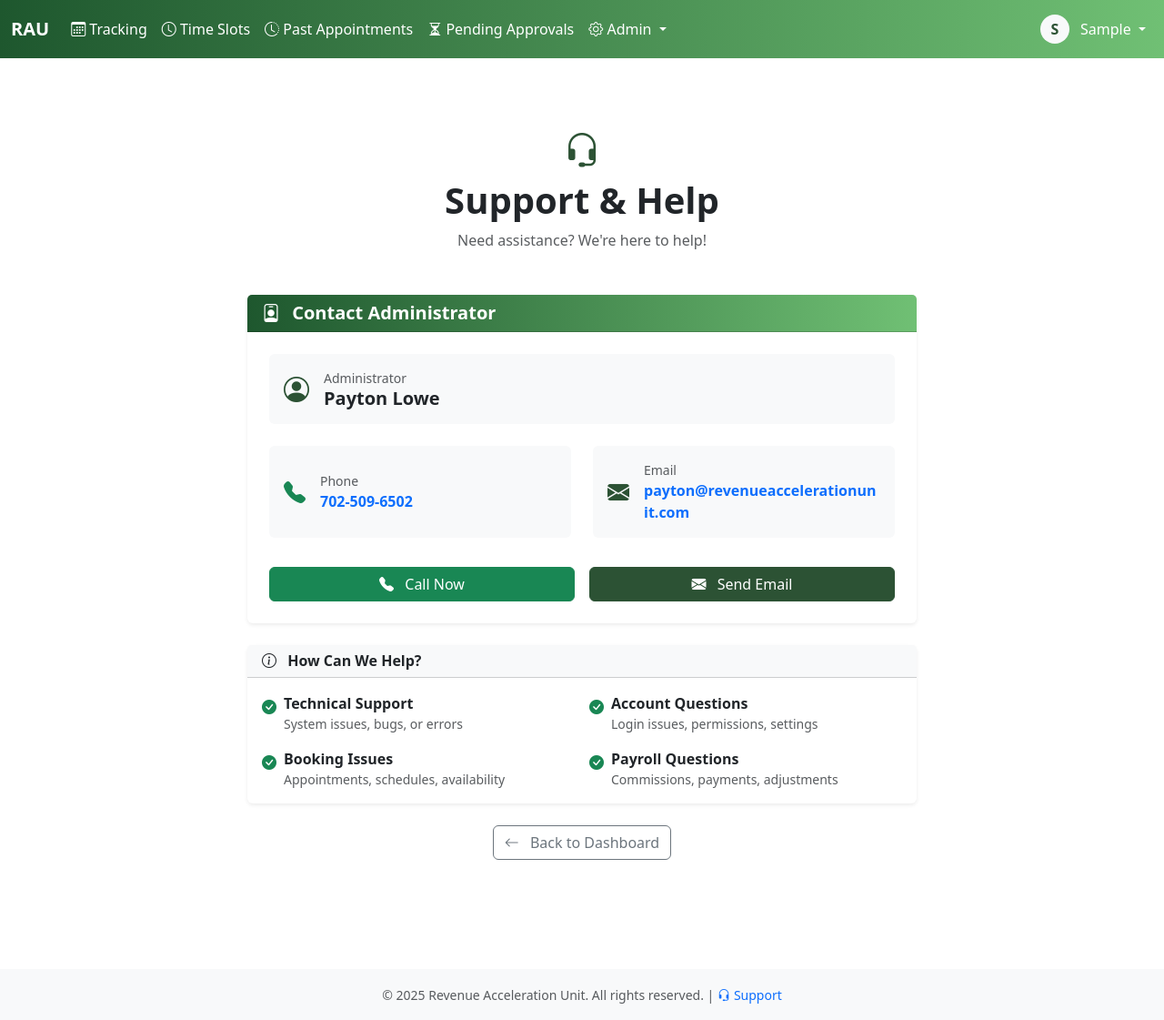
After one commit to patrickodeh1/csass, a Django app: page /support/ in a window 1280 px wide. The commit adds this page. Shown: the whole page at 91% size. Run offline with Django 5.2, Linux system fonts and the light colour scheme; the visitor is signed in with stand-in values (Sample User, id 1); data that the repository does not hold is empty; parts of the project's set-up code (start-up, migrations or seed data) failed here and were passed over.

Commit message:
added support page

```diff
--- a/core/templates/base.html
+++ b/core/templates/base.html
@@ -212,7 +212,9 @@
             <div class="container">
                 <small class="text-muted">
                     &copy; 2025 Revenue Acceleration Unit. All rights reserved. |
-                <a href="#">Support</a>
+                    <a href="{% url 'support' %}" class="text-decoration-none">
+                        <i class="bi bi-headset me-1"></i>Support
+                    </a>
                 </small>
             </div>
         </footer>
--- a/core/templates/calendar.html
+++ b/core/templates/calendar.html
@@ -104,6 +104,10 @@
                     {{ start_date|date:"F Y" }}
                     {% if view_mode == 'week' %} - Week of {{ start_date|date:"M d" }}{% endif %}
                     {% if view_mode == 'day' %} - {{ current_date|date:"l, F d, Y" }}{% endif %}
+                </h5>
+            </div>
+            <div class="col-auto ms-auto">
+                <h5 class="mb-0 text-white fw-semibold fs-4">
                     Appointment Booking
                 </h5>
             </div>
--- /dev/null
+++ b/core/templates/support.html
@@ -0,0 +1,143 @@
+{% extends 'base.html' %}
+{% load static %}
+
+{% block title %}Support - CSASS{% endblock %}
+
+{% block content %}
+<div class="container py-5">
+    <div class="row justify-content-center">
+        <div class="col-lg-8">
+            <!-- Header -->
+            <div class="text-center mb-5">
+                <i class="bi bi-headset fs-1 text-primary mb-3"></i>
+                <h1 class="fw-bold">Support & Help</h1>
+                <p class="text-muted">Need assistance? We're here to help!</p>
+            </div>
+
+            <!-- Contact Card -->
+            <div class="card shadow-sm border-0">
+                <div class="card-header bg-dark text-white">
+                    <h5 class="mb-0 fw-semibold">
+                        <i class="bi bi-person-badge me-2"></i>
+                        Contact Administrator
+                    </h5>
+                </div>
+                <div class="card-body p-4">
+                    <div class="row g-4">
+                        <!-- Name -->
+                        <div class="col-12">
+                            <div class="d-flex align-items-center p-3 bg-light rounded">
+                                <i class="bi bi-person-circle fs-3 text-primary me-3"></i>
+                                <div>
+                                    <small class="text-muted d-block">Administrator</small>
+                                    <h5 class="mb-0 fw-semibold">{{ support_contact.name }}</h5>
+                                </div>
+                            </div>
+                        </div>
+
+                        <!-- Phone -->
+                        <div class="col-md-6">
+                            <div class="d-flex align-items-center p-3 bg-light rounded h-100">
+                                <i class="bi bi-telephone-fill fs-4 text-success me-3"></i>
+                                <div>
+                                    <small class="text-muted d-block">Phone</small>
+                                    <a href="tel:{{ support_contact.phone }}" class="text-decoration-none fw-semibold">
+                                        {{ support_contact.phone }}
+                                    </a>
+                                </div>
+                            </div>
+                        </div>
+
+                        <!-- Email -->
+                        <div class="col-md-6">
+                            <div class="d-flex align-items-center p-3 bg-light rounded h-100">
+                                <i class="bi bi-envelope-fill fs-4 text-primary me-3"></i>
+                                <div>
+                                    <small class="text-muted d-block">Email</small>
+                                    <a href="mailto:{{ support_contact.email }}" class="text-decoration-none fw-semibold" style="word-break: break-all;">
+                                        {{ support_contact.email }}
+                                    </a>
+                                </div>
+                            </div>
+                        </div>
+                    </div>
+
+                    <!-- Quick Actions -->
+                    <div class="row g-3 mt-3">
+                        <div class="col-md-6">
+                            <a href="tel:{{ support_contact.phone }}" class="btn btn-success w-100">
+                                <i class="bi bi-telephone-fill me-2"></i>
+                                Call Now
+                            </a>
+                        </div>
+                        <div class="col-md-6">
+                            <a href="mailto:{{ support_contact.email }}" class="btn btn-primary w-100">
+                                <i class="bi bi-envelope-fill me-2"></i>
+                                Send Email
+                            </a>
+                        </div>
+                    </div>
+                </div>
+            </div>
+
+            <!-- Additional Help -->
+            <div class="card shadow-sm border-0 mt-4">
+                <div class="card-header bg-light">
+                    <h6 class="mb-0 fw-semibold">
+                        <i class="bi bi-info-circle me-2"></i>
+                        How Can We Help?
+                    </h6>
+                </div>
+                <div class="card-body">
+                    <div class="row g-3">
+                        <div class="col-md-6">
+                            <div class="d-flex">
+                                <i class="bi bi-check-circle-fill text-success me-2 mt-1"></i>
+                                <div>
+                                    <strong>Technical Support</strong>
+                                    <p class="text-muted small mb-0">System issues, bugs, or errors</p>
+                                </div>
+                            </div>
+                        </div>
+                        <div class="col-md-6">
+                            <div class="d-flex">
+                                <i class="bi bi-check-circle-fill text-success me-2 mt-1"></i>
+                                <div>
+                                    <strong>Account Questions</strong>
+                                    <p class="text-muted small mb-0">Login issues, permissions, settings</p>
+                                </div>
+                            </div>
+                        </div>
+                        <div class="col-md-6">
+                            <div class="d-flex">
+                                <i class="bi bi-check-circle-fill text-success me-2 mt-1"></i>
+                                <div>
+                                    <strong>Booking Issues</strong>
+                                    <p class="text-muted small mb-0">Appointments, schedules, availability</p>
+                                </div>
+                            </div>
+                        </div>
+                        <div class="col-md-6">
+                            <div class="d-flex">
+                                <i class="bi bi-check-circle-fill text-success me-2 mt-1"></i>
+                                <div>
+                                    <strong>Payroll Questions</strong>
+                                    <p class="text-muted small mb-0">Commissions, payments, adjustments</p>
+                                </div>
+                            </div>
+                        </div>
+                    </div>
+                </div>
+            </div>
+
+            <!-- Back Button -->
+            <div class="text-center mt-4">
+                <a href="{% url 'calendar' %}" class="btn btn-outline-secondary">
+                    <i class="bi bi-arrow-left me-2"></i>
+                    Back to Dashboard
+                </a>
+            </div>
+        </div>
+    </div>
+</div>
+{% endblock %}
--- a/core/urls.py
+++ b/core/urls.py
@@ -48,6 +48,7 @@ urlpatterns = [
 
     # Timeslot Management from Calendar
     path('timeslot/<int:slot_id>/delete-from-calendar/', views.timeslot_delete_from_calendar, name='timeslot_delete_from_calendar'),
+    path('support/', views.support, name='support'),
 
     # Commissions
     path('commissions/', views.commissions_view, name='commissions'),
--- a/core/views.py
+++ b/core/views.py
@@ -3569,3 +3569,15 @@ def timeslot_delete_from_calendar(request, slot_id):
         return redirect('calendar_day_detail', date_str=date.strftime('%Y-%m-%d'))
 
     return render(request, 'timeslot_quick_delete.html', {'slot': slot})
+
+@login_required
+def support(request):
+    """Display support contact information"""
+    context = {
+        'support_contact': {
+            'name': 'Payton Lowe',
+            'phone': '702-509-6502',
+            'email': 'payton@revenueaccelerationunit.com',
+        }
+    }
+    return render(request, 'support.html', context)
```
Lines whose indentation alone changed are shown as unchanged.
